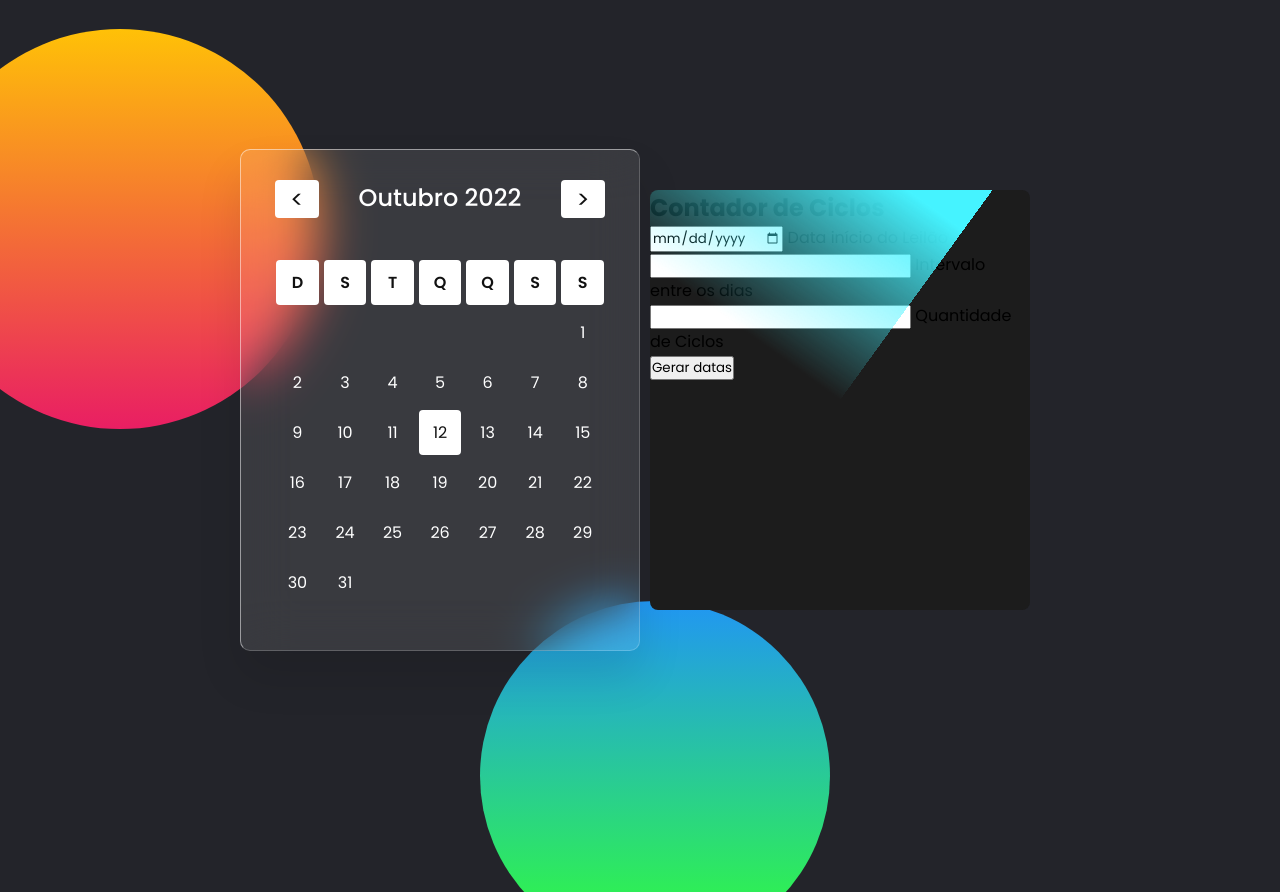
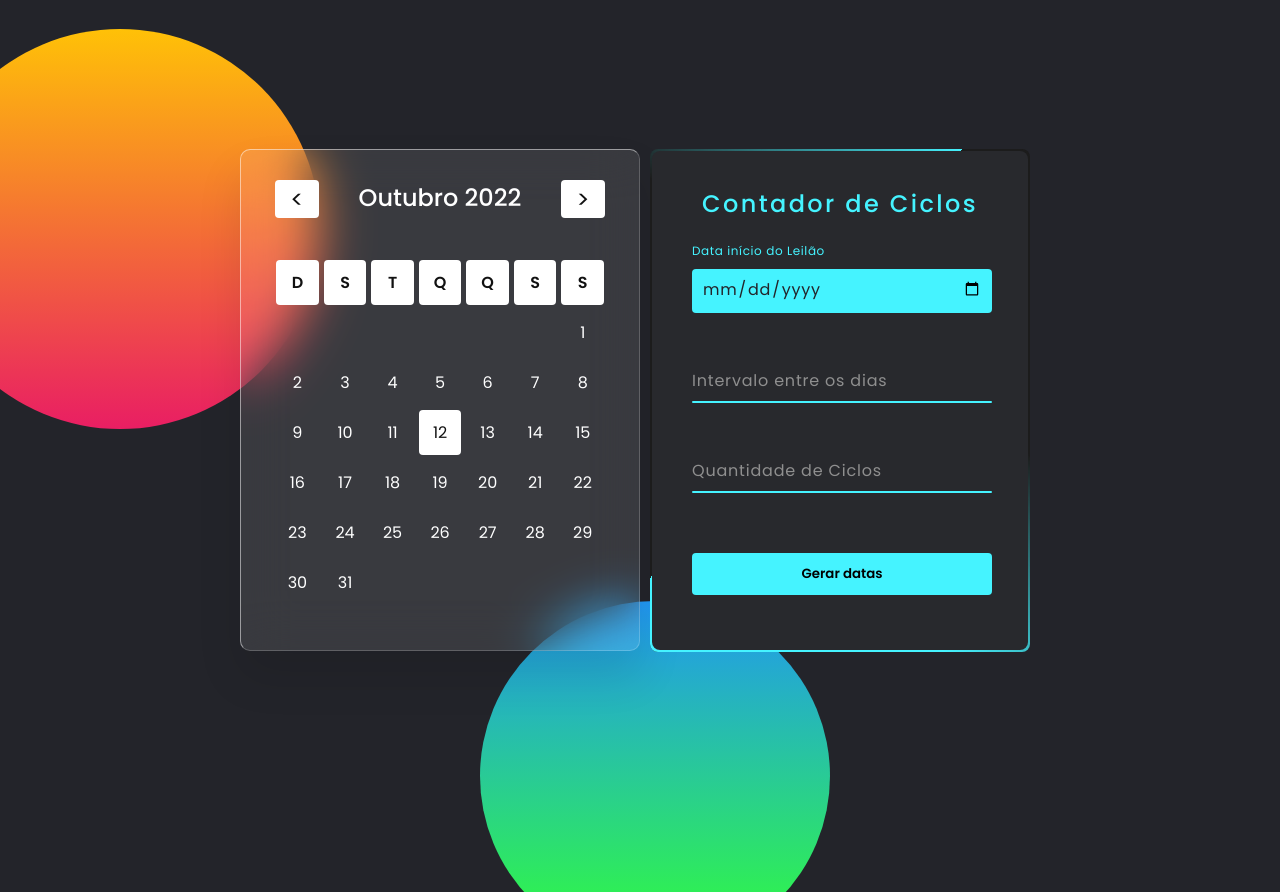
Before and after one commit to ggoulartec/Contador-de-Ciclos, a PHP site: page / in a window 1280 px wide. Shown: the top 892 px of the page. Run offline with PHP 8.4, Linux system fonts and the light colour scheme.

Commit message:
Update style.css

```diff
--- a/style.css
+++ b/style.css
@@ -135,7 +135,7 @@ body {
 .box2 {
     position: relative;
     width: 380px;
-    height: 420px;
+    height: 503px;
     background: #1c1c1c;
     border-radius: 8px;
     overflow: hidden;
@@ -156,7 +156,16 @@ body {
 }
 
 .box2::after {
-
+    content: '';
+    position: absolute;
+    top: -50%;
+    left: -50%;
+    width: 380px;
+    height: 420px;
+    background: linear-gradient(0deg, transparent, #45f3ff, #45f3ff);
+    transform-origin: bottom right;
+    animation: animate 6s linear infinite;
+    animation-delay: -3s;
 }
 
 @keyframes animate {
@@ -168,3 +177,95 @@ body {
         transform: rotate(360deg);
     }
 }
+
+.form {
+    position: absolute;
+    inset: 2px;
+    border-radius: 8px;
+    background: #28292d;
+    z-index: 10;
+    padding: 35px 40px;
+    display: flex;
+    flex-direction: column;
+}
+
+.form h2 {
+    color: #45f3ff;
+    font-weight: 500;
+    text-align: center;
+    letter-spacing: 0.1em;
+}
+
+.inputBox {
+    position: relative;
+    width: 300px;
+    margin-top: 35px;
+}
+
+.inputBox input {
+    position: relative;
+    width: 100%;
+    padding: 20px 10px 10px;
+    background: transparent;
+    border: none;
+    outline: none;
+    color: #23242a;
+    font-size: 1em;
+    letter-spacing: 0.05em;
+    z-index: 10;
+}
+
+.inputBox span {
+    position: absolute;
+    left: 0;
+    padding: 20px 0px 10px;
+    font-size: 1em;
+    color: #8f8f8f;
+    pointer-events: none;
+    letter-spacing: 0.05em;
+    transition: 0.5s;
+}
+
+.inputBox input:valid~span,
+.inputBox input:focus~span {
+    color: #45f3ff;
+    transform: translateX(0px) translateY(-34px);
+    font-size: 0.75em;
+}
+
+.inputBox i {
+    position: absolute;
+    left: 0;
+    bottom: 0;
+    width: 100%;
+    height: 2px;
+    background: #45f3ff;
+    border-radius: 4px;
+    transition: 0.5s;
+    pointer-events: none;
+}
+
+.inputBox input:valid~i,
+.inputBox input:focus~i {
+    height: 44px;
+}
+
+input[type="submit"] {
+    transform: translateY(50px);
+    border: none;
+    outline: none;
+    background: #45f3ff;
+    padding: 11px 25px;
+    width: 300px;
+    margin-top: 10px;
+    border-radius: 4px;
+    font-weight: 600;
+    cursor: pointer;
+    transition: 0.5s ease-in-out;
+}
+
+input[type="submit"]:hover {
+    letter-spacing: 0.5em;
+    color: #45f3ff;
+    background: #1c1c1c;
+}
```
